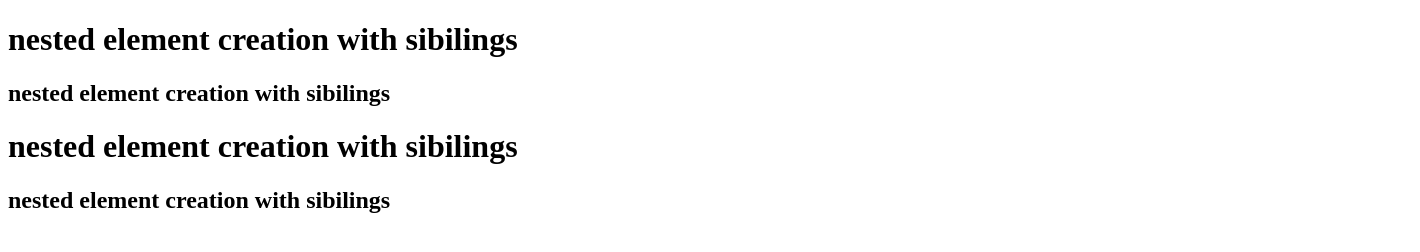
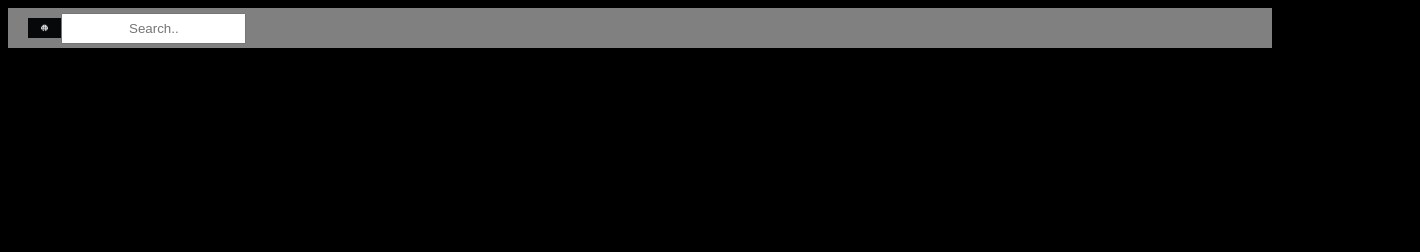
Before and after one commit to Ch-Praneeth1/React, a React app: page / in a window 1280 px wide. Shown: the whole page, 1420 px wide, since content can reach past the window. Built offline with nearby package versions, Linux system fonts and the light colour scheme.

Commit message:
completed with jsx intor and component compositions

```diff
--- a/app.js
+++ b/app.js
@@ -1,4 +1,4 @@
-import React from "react";
+import React, { Component } from "react";
 import ReactDOM from "react-dom/client";
 
 // const heading = React.createElement("h1",{id:"heading"},"Hello World form React!");
@@ -82,22 +82,141 @@ import ReactDOM from "react-dom/client";
  */
 
 
-        const parent = React.createElement(
-            "div",{id:"parent"},[
-            React.createElement(
-                "div",
-                {id:"child1"},[
-                React.createElement("h1",{},"nested element creation with sibilings"),
-                React.createElement("h2",{},"nested element creation with sibilings")
-                ]),
-                React.createElement(
-                    "div",
-                    {id:"child2"},[
-                    React.createElement("h1",{},"nested element creation with sibilings"),
-                    React.createElement("h2",{},"nested element creation with sibilings")
-                ])]
-        );
+//         const parent = React.createElement(
+//             "div",{id:"parent"},[
+//             React.createElement(
+//                 "div",
+//                 {id:"child1"},[
+//                 React.createElement("h1",{},"nested element creation with sibilings"),
+//                 React.createElement("h2",{},"nested element creation with sibilings")
+//                 ]),
+//                 React.createElement(
+//                     "div",
+//                     {id:"child2"},[
+//                     React.createElement("h1",{},"nested element creation with sibilings"),
+//                     React.createElement("h2",{},"nested element creation with sibilings")
+//                 ])]
+//         );
 
-let root = ReactDOM.createRoot(document.getElementById('root'));
-// if someting was already present in the html root div then that content will be replaced by the content when we invoke the function rendor
-root.render(parent);
+// let root = ReactDOM.createRoot(document.getElementById('root'));
+// // if someting was already present in the html root div then that content will be replaced by the content when we invoke the function rendor
+// root.render(parent);
+
+
+
+// 3rd video of namaste react
+
+
+// let heading = React.createElement("h1",{id:"heading"},"Namste React 🚀");   //core of react
+
+
+//  JSX (java script syntax) jsx and react is different
+//  JSX is developed to make developer life is easy (jsx is not react both are seperate)  jsx is just a synta
+// let jsxheading = <h1 id="jsxheading" >element creation using jsx 🚀</h1>;  // end of the day react element
+
+
+// let root = ReactDOM.createRoot(document.getElementById('root'));
+// root.render(jsxheading);
+
+
+// react components
+    // 1) class based component
+    // 2) functional component
+
+// functional Component
+            // a function that return jsx is a functional component
+
+// const HeadingComponent = ()=>(
+//     <div>
+//         <h1 id="functionalcomponent">functional component</h1>
+//     </div>
+// );
+//                         or  both are same
+// const HeadingComponent1 = () => <h1> functional componet</h1>;
+
+
+
+// let root = ReactDOM.createRoot(document.getElementById('root'));
+
+// functional component can't be rendered as direct as an element it shoulb be done as bellow
+// root.render(<HeadingComponent/>);  //all the componensts are rendered this way
+
+
+
+// component composition    combining of 2 or more functional components is known as component composition
+
+// const Title = () =>{
+//     return <h2>component composition</h2>
+// }
+
+// const HeadingComponent = () =>(
+//     <div>
+//         <Title/>
+//         <h1>inside heading component</h1>
+//     </div>
+// );
+
+
+// let root = ReactDOM.createRoot(document.getElementById('root'));
+
+// // functional component can't be rendered as direct as an element it shoulb be done as bellow
+// root.render(<HeadingComponent/>);  //all the componensts are rendered this way
+
+
+
+// practice assignment
+
+// const parent= React.createElement("div",{id:"parent"},[
+//     React.createElement("h1",{id:"h1 tag"},"this is h1"),
+//     React.createElement("h2",{id:"h2 tag"},"this is h2"),
+//     React.createElement("h3",{id:"h3 tag"},"this is h3"),
+// ]);
+
+// const root=ReactDOM.createRoot(document.getElementById('root'));
+// root.render(parent)
+
+
+
+//above same using jsx
+
+// const parent = (<div>
+//     <h1>this is h1 tag using jsx</h1>
+//     <h2>this is h2 tag using jsx</h2>
+//     <h3>this is h3 tag using jsx</h3>
+// </div>);
+
+// const root=ReactDOM.createRoot(document.getElementById('root'));
+// root.render(parent)
+
+
+
+// creating a functional componet for the above
+
+// const Parent = () =>(<div>
+//     <h1>this is h1 tag using functionalcomponent</h1>
+//     <h2>this is h2 tag using functionalcomponent</h2>
+//     <h3>this is h3 tag using functionalcomponent</h3>
+//  </div>);
+
+// const root=ReactDOM.createRoot(document.getElementById('root'));
+// root.render(<Parent/>)
+
+
+
+
+// create a header component form scratch using functional compennts with hsx
+        /****
+         * add a logo on lef
+         * add a search bar in middle
+         * add user icon on right
+         * add css to make it look nice
+         */
+
+const Parent = () =>(<div>
+    <img id="image"src="assignment/images/logo.jpg" alt="logo"></img>
+    <input type="text" placeholder="Search.."></input>
+    <i class="fa-solid fa-user"></i>
+</div>);
+
+const root=ReactDOM.createRoot(document.getElementById('root'));
+root.render(<Parent/>)
--- a/index.html
+++ b/index.html
@@ -5,10 +5,13 @@
     <meta name="viewport" content="width=device-width, initial-scale=1.0">
     <title>Namaste react</title>
     <link rel="stylesheet" href="style.css">
+    <link rel="stylesheet" href="https://cdnjs.cloudflare.com/ajax/libs/font-awesome/6.4.2/css/all.min.css">
 </head>
 <body>
     <div id="root">
-        <!-- <h1>Hello World</h1> -->
+        <!-- <h1>Hello World!</h1> -->
+        <!-- <img src="assignment/images/logo.jpg" alt=""> -->
+        <!-- <input type="text" placeholder="Search.."> -->
     </div>
 
     <!-- <script>
--- a/package.json
+++ b/package.json
@@ -3,7 +3,9 @@
   "version": "1.0.0",
   "description": "nmp setup",
   "scripts": {
-    "test": "echo \"Error: no test specified\" && exit 1"
+    "start": "parcel index.html",
+    "build": "parcel build index.html",
+    "test": "jest"
   },
   "repository": {
     "type": "git",
--- a/style.css
+++ b/style.css
@@ -1,3 +1,40 @@
-#heading{
+/* #functionalcomponent{
     color: red;
+} */
+
+body{
+    outline: none;
+    box-sizing: border-box;
+    /* height: 100vh; */
+    /* width: 100%; */
+    margin: none;
+    border: none;
+    background-color: black;
 }
+div{
+    height: 40px;
+    width: 100%;
+    background-color: gray;
+    outline: none;
+    display: flex;
+    flex: 1;
+    align-items: center;
+}
+
+div #image{
+    width: 100px;
+    height: 20px;
+    margin-left: 20px;
+}
+
+div input{
+    height: 25px;
+    outline: none;
+    cursor: pointer;
+    text-align: center;
+    width: 200px;
+}
+
+div i{
+    margin-left: 1160px;
+}
```
Also changed, not shown: assignment/images/logo.jpg (added).
